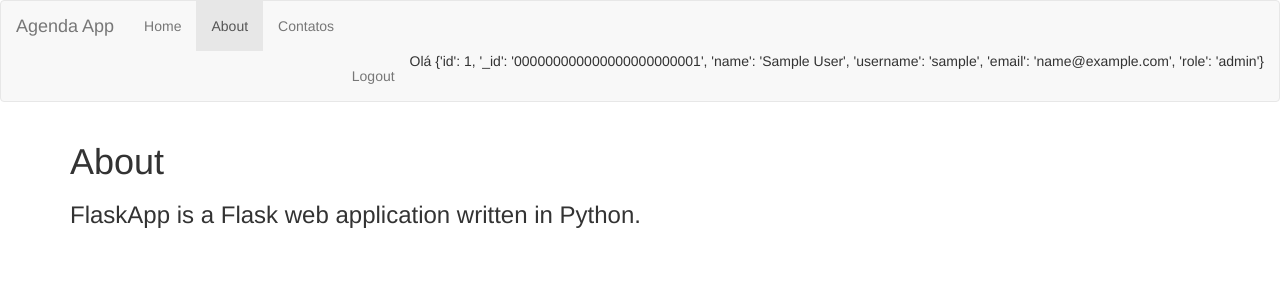
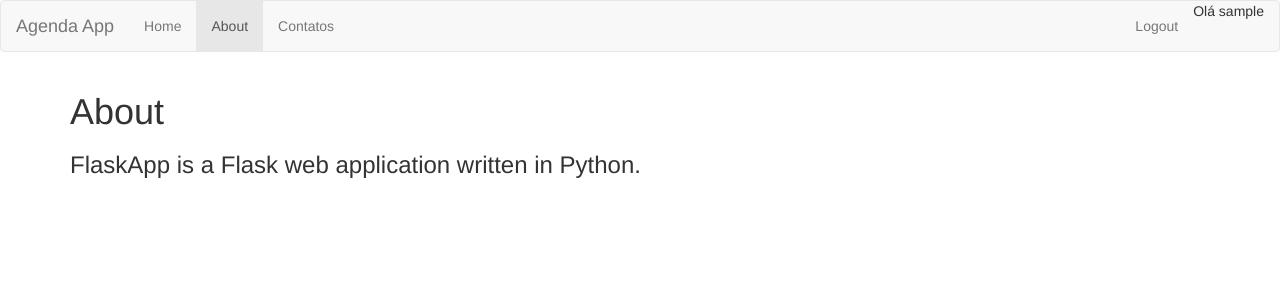
Before and after one commit to helioh2/web-python-2022, a Flask app: page /about/ in a window 1280 px wide. Shown: the top 300 px of the page. Run offline with Flask 2, Linux system fonts and the light colour scheme; the visitor is signed in with stand-in values (Sample User, id 1); some libraries are stand-ins or nearby versions.

Commit message:
Alguns ajustes

```diff
--- a/create_db.py
+++ /dev/null
@@ -1,3 +0,0 @@
-from app import db
-
-db.create_all()
--- a/templates/base.html
+++ b/templates/base.html
@@ -28,7 +28,7 @@
 <body>
 
     {% set pagina_atual = request.path %}
-    {% set usuario = session["user"] if session["user"] else None %}
+    {% set usuario = session["user"] %}
 
     <nav class="navbar navbar-default">
         <div id="container1" class="container-fluid">
@@ -51,7 +51,7 @@
                   <li>
                     <a href="/logout_action">Logout</a></li>
                   <li>
-                        Olá {{usuario}}</li>
+                        Olá {{usuario.username}}</li>
                   {% else %}
                   <li>
                     <a href="/login_form">Login</a></li>
```
Also changed, not shown: codigo_antigo/app_coisas_antigas.py (renamed from app_coisas_antigas.py), codigo_antigo/app_puro_http.py (renamed from app_puro_http.py), codigo_antigo/app_sql.py (renamed from app_sql.py), 3 other files.
